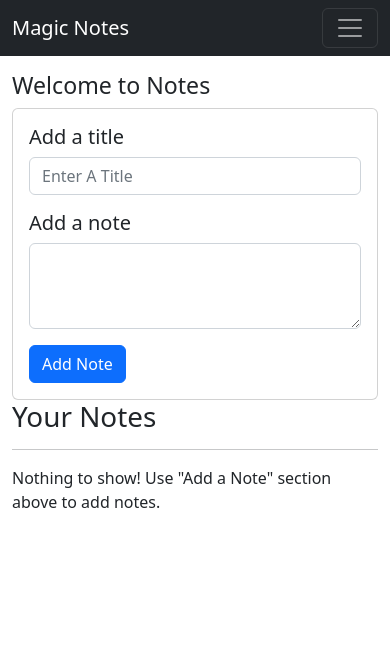
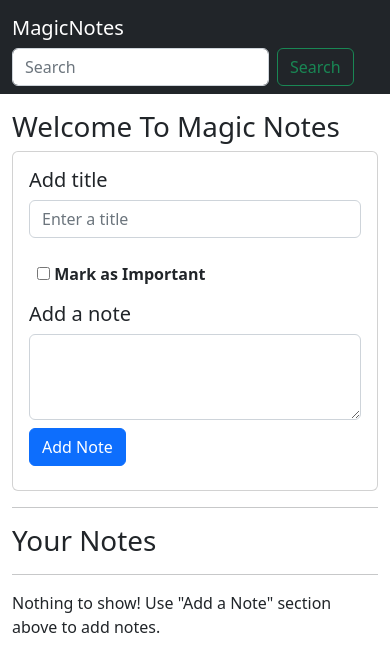
Before and after one commit to Yash4119/Note_Taking_Website, a plain HTML site: page index.html in a window 390 px wide. Drawn offline with nearby package versions, Linux system fonts and the light colour scheme.

Commit message:
Update index.html

```diff
--- a/index.html
+++ b/index.html
@@ -4,7 +4,8 @@
     <meta charset="UTF-8" />
     <meta http-equiv="X-UA-Compatible" content="IE=edge" />
     <meta name="viewport" content="width=device-width, initial-scale=1.0" />
-    <title>Notes App</title>
+    <title>MagicNotes</title>
+    <link rel="icon" type="image/x-icon" href="/img.jpg" />
     <link
       href="https://cdn.jsdelivr.net/npm/bootstrap@5.2.0/dist/css/bootstrap.min.css"
       rel="stylesheet"
@@ -15,74 +16,55 @@
   <body>
     <nav class="navbar navbar-expand-lg navbar-dark bg-dark">
       <div class="container-fluid">
-        <a class="navbar-brand" href="#">Magic Notes</a>
-        <button
-          class="navbar-toggler"
-          type="button"
-          data-bs-toggle="collapse"
-          data-bs-target="#navbarSupportedContent"
-          aria-controls="navbarSupportedContent"
-          aria-expanded="false"
-          aria-label="Toggle navigation"
-        >
-          <span class="navbar-toggler-icon"></span>
-        </button>
-        <div class="collapse navbar-collapse" id="navbarSupportedContent">
-          <ul class="navbar-nav me-auto mb-2 mb-lg-0">
-            <li class="nav-item">
-              <a class="nav-link active" aria-current="page" href="#">Home</a>
-            </li>
-          </ul>
+        <a class="navbar-brand">MagicNotes</a>
         <form class="d-flex" role="search">
           <input
             class="form-control me-2"
+            id="searchTxt"
             type="search"
-              id="searchText"
             placeholder="Search"
             aria-label="Search"
           />
-            <button class="btn btn-outline-success" type="submit">
-              Search
-            </button>
+          <button class="btn btn-outline-success" type="submit">Search</button>
         </form>
-        </div>
       </div>
     </nav>
 
     <div class="container my-3">
-      <h3>Welcome to Notes</h3>
+      <h1>Welcome To Magic Notes</h1>
       <div class="card">
         <div class="card-body">
           <div class="mb-3">
-            <h5 class="card-title">Add a title</h5>
+            <h5 class="card-title">Add title</h5>
             <input
-              type="text"
+              type="email"
               class="form-control"
               id="addTitle"
-              placeholder="Enter A Title"
+              aria-describedby="emailHelp"
+              placeholder="Enter a title"
             />
           </div>
+          <!-- <button type="" id="btnimp" class="btn btn-outline-danger my-2">
+            Mark As Important
+          </button> -->
+          <div class="flex p-2 my-2">
+            <input type="checkbox" name="btnimp" id="btnimp" />
+            <label for=""><strong>Mark as Important</strong> </label>
+          </div>
           <h5 class="card-title">Add a note</h5>
-
-          <div class="mb-3">
-            <textarea class="form-control" id="add-txt" rows="3"></textarea>
+          <div class="form-group">
+            <textarea class="form-control" id="addTxt" rows="3"></textarea>
           </div>
-          <button class="btn btn-primary" id="add-btn">Add Note</button>
+          <button class="btn btn-primary my-2" id="addBtn">Add Note</button>
         </div>
       </div>
 
-      <!-- <hr /> -->
+      <hr />
       <h1>Your Notes</h1>
       <hr />
-
       <div id="notes" class="row container-fluid"></div>
     </div>
 
-    <script
-      src="https://cdn.jsdelivr.net/npm/bootstrap@5.2.0/dist/js/bootstrap.bundle.min.js"
-      integrity="sha384-A3rJD856KowSb7dwlZdYEkO39Gagi7vIsF0jrRAoQmDKKtQBHUuLZ9AsSv4jD4Xa"
-      crossorigin="anonymous"
-    ></script>
     <script
       src="https://cdn.jsdelivr.net/npm/@popperjs/core@2.11.5/dist/umd/popper.min.js"
       integrity="sha384-Xe+8cL9oJa6tN/veChSP7q+mnSPaj5Bcu9mPX5F5xIGE0DVittaqT5lorf0EI7Vk"
@@ -93,6 +75,6 @@
       integrity="sha384-ODmDIVzN+pFdexxHEHFBQH3/9/vQ9uori45z4JjnFsRydbmQbmL5t1tQ0culUzyK"
       crossorigin="anonymous"
     ></script>
-    <script src="js/app.js"></script>
+    <script src="js/App.js"></script>
   </body>
 </html>
```
Lines whose indentation alone changed are shown as unchanged.
